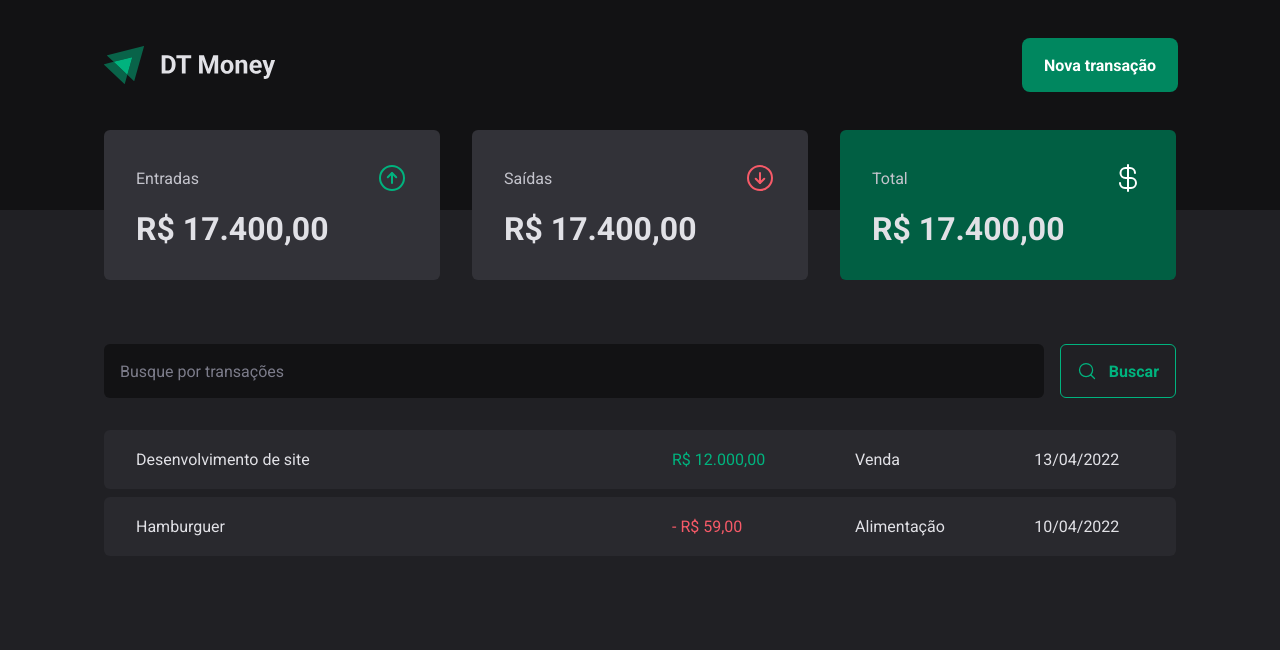
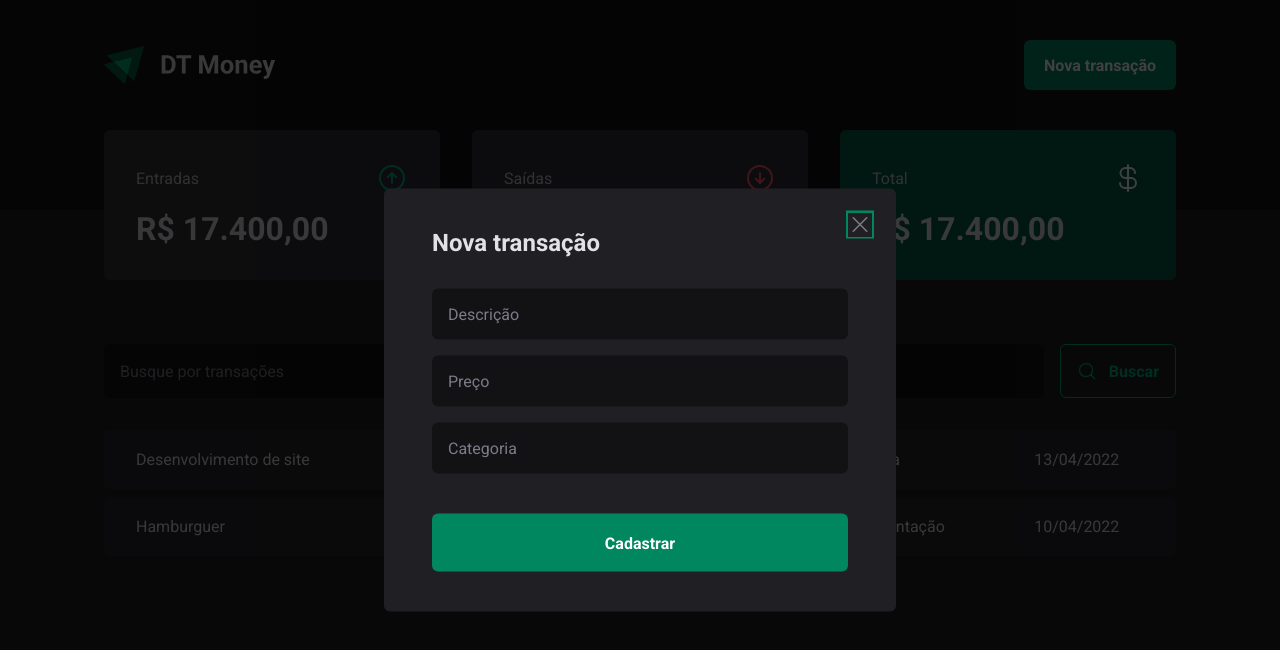
Before and after one commit to brunaporato/dt-money, a React (Vite) app: page / in a window 1280 px wide. Both pictures are taken after a click on the button "Nova transação". Shown: the top 650 px of the page. Built offline with nearby package versions, Linux system fonts and the light colour scheme.

Commit message:
add modal component with radix lib

```diff
--- a/package.json
+++ b/package.json
@@ -10,6 +10,7 @@
     "preview": "vite preview"
   },
   "dependencies": {
+    "@radix-ui/react-dialog": "^1.0.5",
     "@types/styled-components": "^5.1.30",
     "phosphor-react": "^1.4.1",
     "react": "^18.2.0",
--- a/src/components/Header/index.tsx
+++ b/src/components/Header/index.tsx
@@ -1,12 +1,22 @@
 import { HeaderButton, HeaderContainer, HeaderContent } from "./styles";
 import logoImg from "../../assets/logo.svg";
+import * as Dialog from '@radix-ui/react-dialog';
+import { NewTransactionModal } from "../NewTransactionModal";
 
 export function Header() {
   return (
     <HeaderContainer>
       <HeaderContent>
         <img src={logoImg} alt="" />
-        <HeaderButton>Nova transação</HeaderButton>
+        <Dialog.Root>
+          <Dialog.Trigger asChild>
+            <HeaderButton>
+              Nova transação
+            </HeaderButton>
+          </Dialog.Trigger>
+
+          <NewTransactionModal />
+        </Dialog.Root>
       </HeaderContent>
     </HeaderContainer>
   )
--- /dev/null
+++ b/src/components/NewTransactionModal/index.tsx
@@ -0,0 +1,30 @@
+import * as Dialog from '@radix-ui/react-dialog';
+import { CloseButton, Content, Overlay } from './styles';
+import { X } from 'phosphor-react';
+
+
+export function NewTransactionModal() {
+  return (
+    <Dialog.Portal>
+          <Overlay/>
+
+          <Content>
+            <Dialog.Title>Nova transação</Dialog.Title>
+
+            <CloseButton>
+              <X size={24}/>
+            </CloseButton>
+
+            <form action="">
+              <input type="text" placeholder='Descrição' required />
+              <input type="text" placeholder='Preço' required />
+              <input type="text" placeholder='Categoria' required />
+              <button type='submit'>
+                Cadastrar
+              </button>
+            </form>
+
+          </Content>
+        </Dialog.Portal>
+  )
+}
--- /dev/null
+++ b/src/components/NewTransactionModal/styles.ts
@@ -0,0 +1,75 @@
+import styled from "styled-components";
+import * as Dialog from '@radix-ui/react-dialog';
+
+
+export const Overlay = styled(Dialog.Overlay)`
+  position: fixed;
+  width: 100vw;
+  height: 100vh;
+  inset: 0;
+
+  background: rgba(0, 0, 0, 0.75);
+`
+
+export const Content = styled(Dialog.Content)`
+  min-width: 32rem;
+  border-radius: 6px;
+  padding: 2.5rem 3rem;
+  background: ${props => props.theme["gray-800"]};
+
+  position: fixed;
+  top: 50%;
+  left: 50%;
+  transform: translate(-50%, -50%);
+
+  form {
+    margin-top: 2rem;
+
+    display: flex;
+    flex-direction: column;
+    gap: 1rem;
+
+    input {
+      border-radius: 6px;
+      border: 0;
+      background: ${props => props.theme["gray-900"]};
+      color: ${props => props.theme["gray-300"]};
+      padding: 1rem;
+
+      &::placeholder {
+        color: ${props => props.theme["gray-500"]};
+      }
+    }
+  }
+
+  button[type="submit"] {
+    height: 58px;
+    border: 0;
+    background: ${props => props.theme["green-500"]};
+    color: ${props => props.theme.white};
+    font-weight: 700;
+    padding: 0 1.25rem;
+    border-radius: 6px;
+    margin-top: 1.5rem;
+
+    cursor: pointer;
+
+    &:hover {
+      background: ${props => props.theme["green-700"]};
+      transition: background-color 0.2s;
+    }
+  }
+`
+
+export const CloseButton = styled(Dialog.Close)`
+  position: absolute;
+  background: transparent;
+  border: 0;
+  top: 1.5rem;
+  right: 1.5rem;
+  line-height: 0;
+
+  cursor: pointer;
+
+  color: ${props => props.theme["gray-500"]};
+`
```
Also changed, not shown: 1 other file (tests, documents, lock files or other folders).
